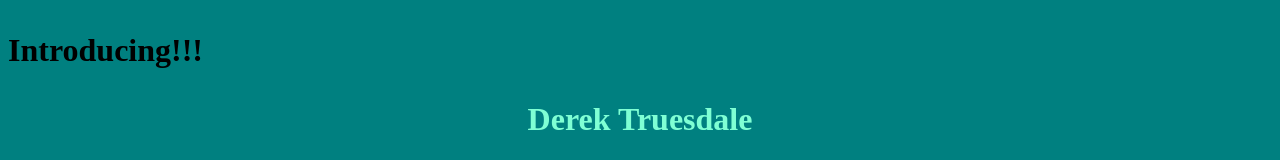
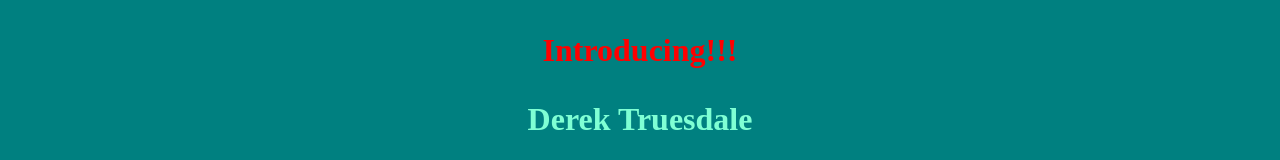
Before and after one commit to Reked37/My-Personal-Website, a plain HTML site: page index.html in a window 1280 px wide. Shown: the top 160 px of the page. Drawn offline with Linux system fonts and the light colour scheme.

Commit message:
id intro

```diff
--- a/index.html
+++ b/index.html
@@ -6,7 +6,7 @@
 </head>
 <body>
     <h1>
-        <p>Introducing!!!
+        <p id="intro">Introducing!!!
             <p id="Derek">Derek Truesdale</p>
             <img src="https://onedrive.live.com/?cid=50F91F23DB3773B3&id=50f91f23db3773b3%215212&parId=50f91f23db3773b3%215208&o=OneUp" alt="Photo of Derek Truesdale">
         </p>
--- a/style.css
+++ b/style.css
@@ -1,7 +1,7 @@
 body{
     background: teal;
 }
-h1+p{
+#intro{
     color: red;
     text-align: center;
     text-underline-position: under;
```
